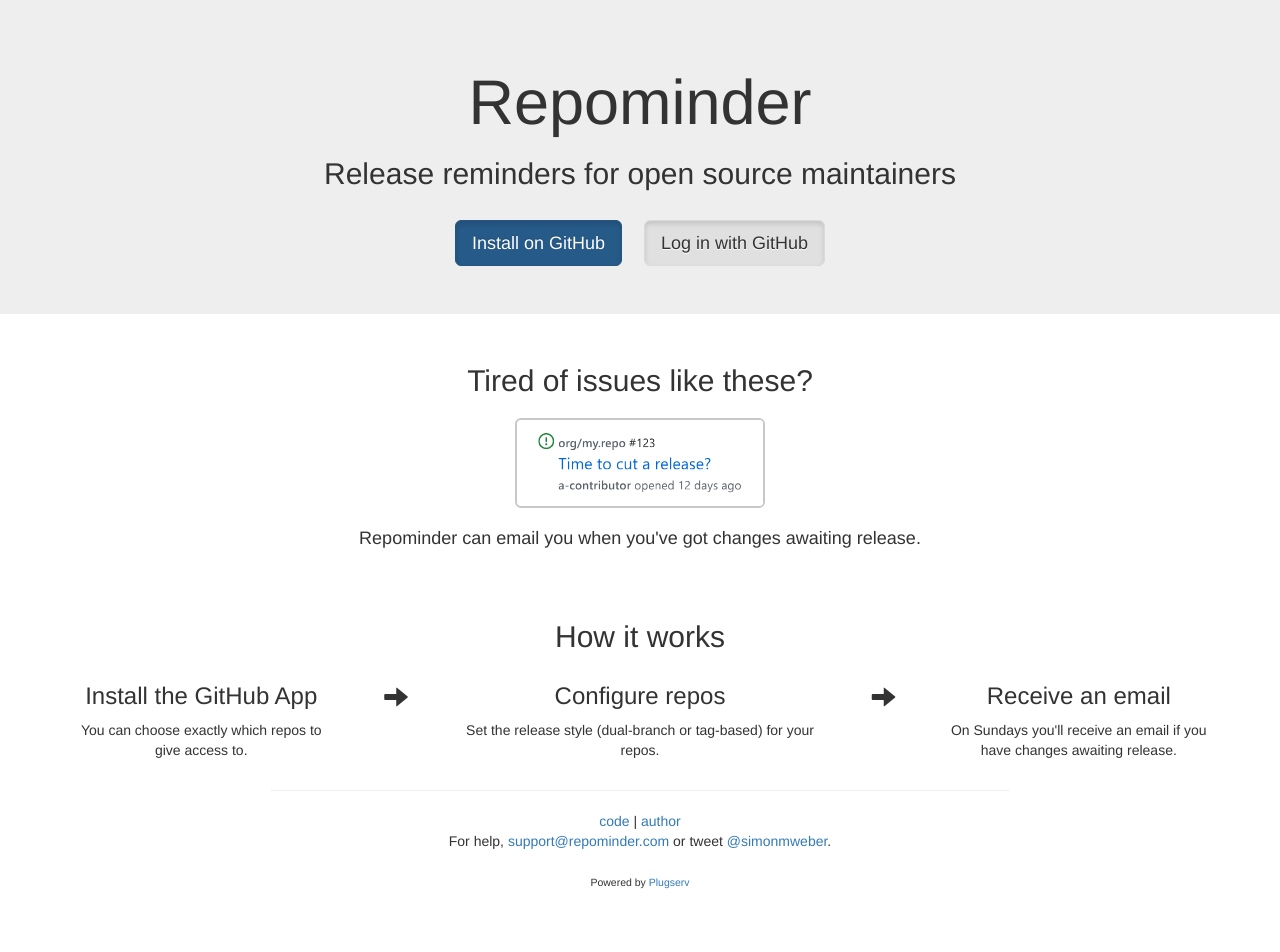
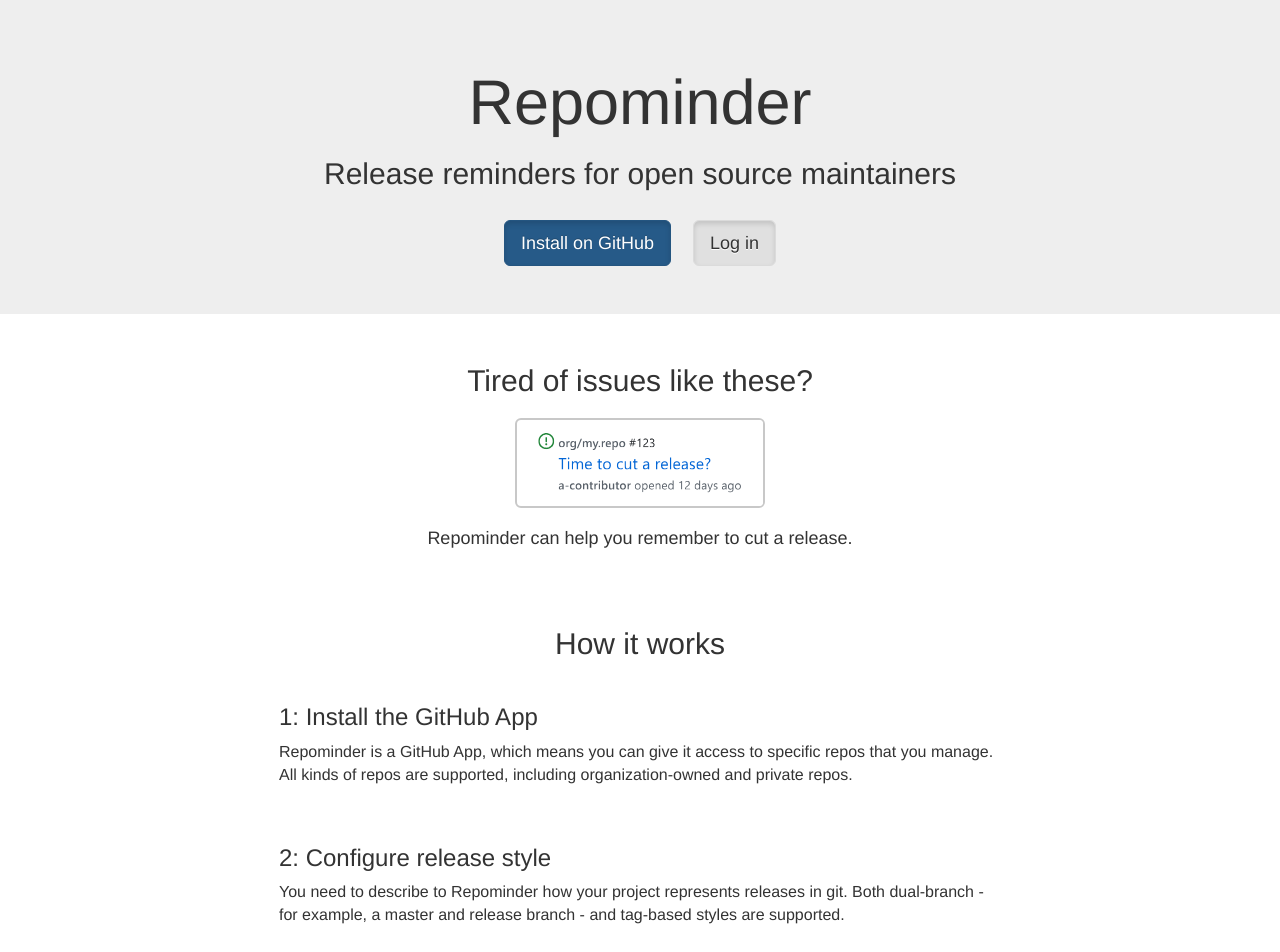
Before and after one commit to simon-weber/repominder, a Django app: page / in a window 1280 px wide. Shown: the top 952 px of the page. Before the commit the page ends 889 px from the top, so only its background shows below. Run offline with Django 3.2, Linux system fonts and the light colour scheme; parts of the project's set-up code (start-up, migrations or seed data) failed here and were passed over; some libraries are stand-ins or nearby versions.

Commit message:
overhaul logged out page

```diff
--- a/repominder/apps/core/templates/base.html
+++ b/repominder/apps/core/templates/base.html
@@ -42,6 +42,9 @@
         </script>
 
         <style>
+            .landing p {
+              font-size: 16px;
+            }
 
             /* Always show the scrollbar, avoiding flickering content. */
             html {
--- a/repominder/apps/core/templates/logged_out.html
+++ b/repominder/apps/core/templates/logged_out.html
@@ -10,7 +10,7 @@
         <h2>Release reminders for open source maintainers</h2>
         <br/>
         <a class="btn btn-primary btn-lg active" href="https://github.com/apps/{{ GH_APP_NAME }}/installations/new">Install on GitHub</a>
-        <a class="btn btn-default btn-lg active" style="margin-left: 1em;" href="{% url 'social:begin' 'github-app' %}">Log in with GitHub</a>
+        <a class="btn btn-default btn-lg active" style="margin-left: 1em;" href="{% url 'social:begin' 'github-app' %}">Log in</a>
     </div>
 </div>
 <div class="container landing text-center">
@@ -21,45 +21,43 @@
            src="{% static 'core/issue.svg' %}"
            alt="A screenshot of a GitHub issue titled 'Time to cut a release?'">
       <h4>
-      Repominder can email you when you've got changes awaiting release.
+      Repominder can help you remember to cut a release.
       </h4>
     </div>
-    <div class="row" style="margin-top: 3em;">
-      <h2>How it works</h2>
+</div>
+<div class="container landing" style="padding-top: 3.5em; padding-bottom: 3.5em">
+    <div class="row">
+        <div class="col-md-12 text-center">
+          <h2>How it works</h2>
+        </div>
     </div>
     <div class="row">
-        <div class="col-lg-3">
-            <div>
-                <h3>Install the GitHub App</h3>
-                <p>You can choose exactly which repos to give access to.</p>
-            </div>
+      <div class="col-md-8 col-md-offset-2">
+        <div style="padding: 1em">
+          <h3>1: Install the GitHub App</h3>
+          <p>
+          Repominder is a GitHub App, which means you can give it access to specific repos that you manage.
+          All kinds of repos are supported, including organization-owned and private repos.
+          </p>
         </div>
-
-        <div class="col-lg-1">
-            <div>
-                <h3><span class="glyphicon glyphicon-arrow-right"></span></h3>
-            </div>
+        <div style="padding: 1em">
+          <h3>2: Configure release style</h3>
+          <p>
+          You need to describe to Repominder how your project represents releases in git.
+          Both dual-branch - for example, a master and release branch - and tag-based styles are supported.
+          </p>
         </div>
-
-        <div class="col-lg-4">
-            <div>
-                <h3>Configure repos</h3>
-                <p>Set the release style (dual-branch or tag-based) for your repos.</p>
-            </div>
+        <div style="padding: 1em">
+          <h3>3: Get notified</h3>
+          <p>
+          You'll receive an email on Sundays if any of your configured repos have changes pending release.
+          You also get access to readme badges that show your release status:
+          <img src="https://img.shields.io/badge/release-fresh-blue" type="image/svg+xml"></src>
+          or
+          <img src="https://img.shields.io/badge/release-stale-blue" type="image/svg+xml"></src>
+          </p>
         </div>
-
-        <div class="col-lg-1">
-            <div>
-                <h3><span class="glyphicon glyphicon-arrow-right"></span></h3>
-            </div>
-        </div>
-
-        <div class="col-lg-3">
-            <div>
-                <h3>Receive an email</h3>
-                <p>On Sundays you'll receive an email if you have changes awaiting release.</p>
-            </div>
-        </div>
+      </div>
     </div>
 </div>
 {% endblock header %}
```
